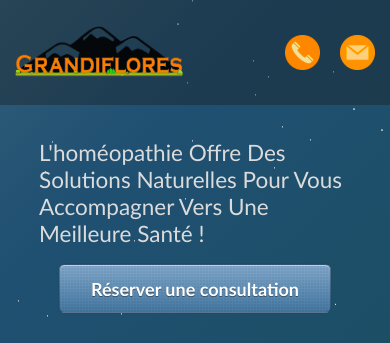
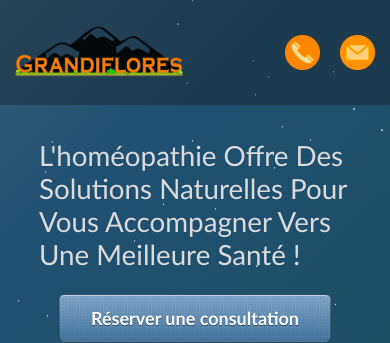
Before and after one commit to nicoloprog/grandiflores, a Next.js app: page / in a window 390 px wide. Shown: the top 343 px of the page. Built offline with nearby package versions, Linux system fonts and the light colour scheme; a web font is replaced by a local one.

Commit message:
font fixing5

```diff
--- a/src/components/section/HeroHome/HeroHome.module.scss
+++ b/src/components/section/HeroHome/HeroHome.module.scss
@@ -692,7 +692,11 @@
         font-size: clamp(1rem, 0.6667rem + 1.3333vw, 2rem);
         margin-top: 0;
         @media screen and (max-width: 450px) {
-          font-size: 22.5px;
+          font-size: clamp(
+            22.5px,
+            calc(1.40625rem + ((1vw - 3.6px) * 17.5)),
+            38.5px
+          );
           font-weight: 500;
           margin-top: 20px;
         }
```
